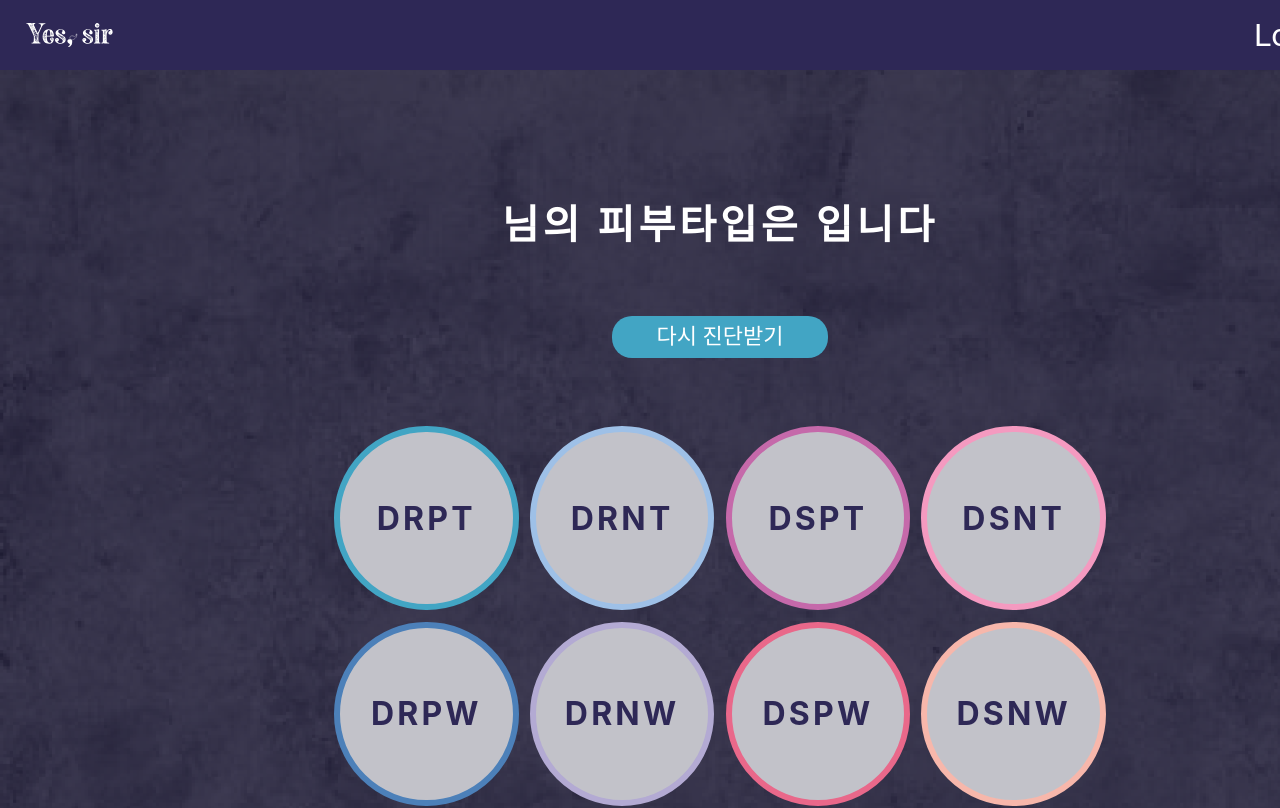
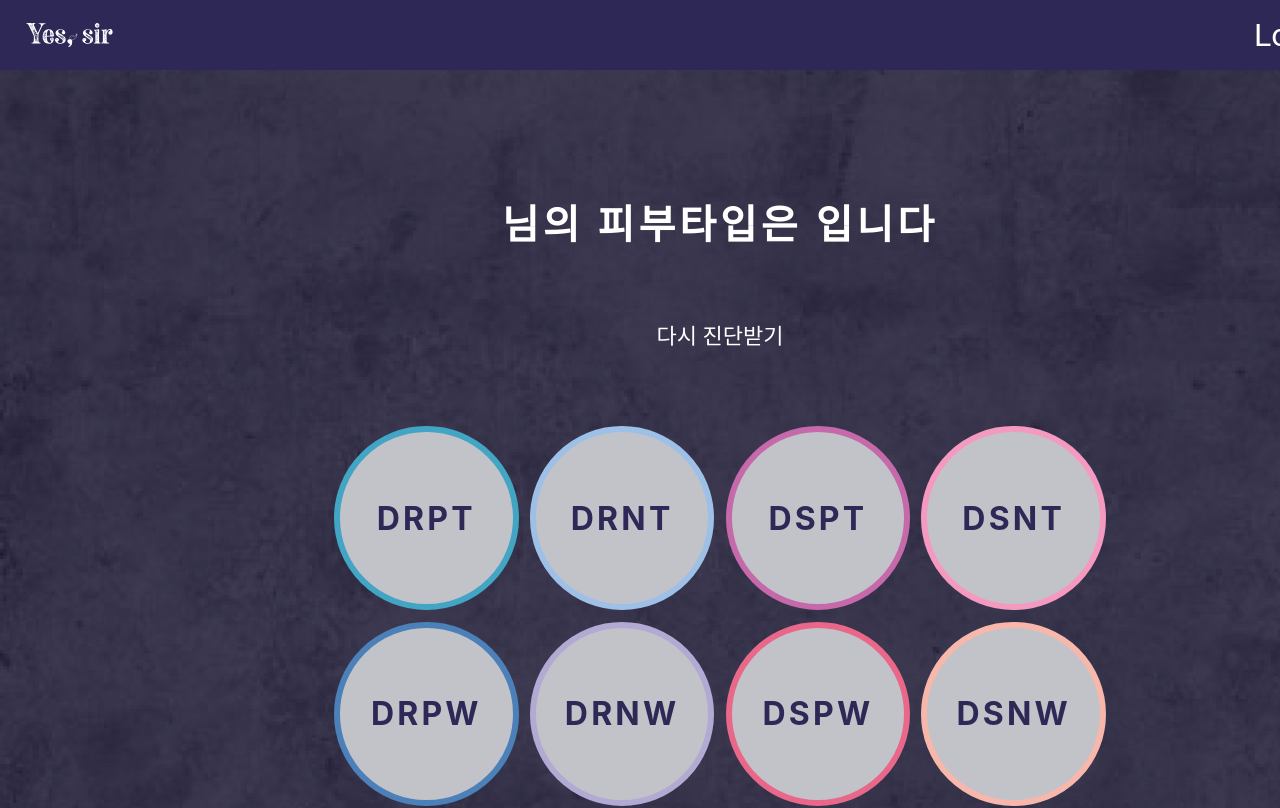
Before and after one commit to yes1sir/Yes1sir-Client, a React (Vite) app: page /HomeLogin in a window 1280 px wide. Shown: the top 808 px of the page. Built offline with nearby package versions, Linux system fonts and the light colour scheme.

Commit message:
refactor: HomeLogin page 다시 진단받기 버튼 navigate 및 bgColor 수정

```diff
--- a/src/components/common/HomeLoginBtn.jsx
+++ b/src/components/common/HomeLoginBtn.jsx
@@ -3,10 +3,10 @@ import { homeLoginBtnPropTypes } from "@/types/homeLoginBtnPropTypes";
 
 HomeLoginBtn.propTypes = homeLoginBtnPropTypes;
 
-function HomeLoginBtn({ backgroundColor, color, text, onClick }) {
+function HomeLoginBtn({ $bgColor, color, text, onClick }) {
   return (
     <HomeLoginBtnBox
-      $backgroundcolor={backgroundColor}
+      $backgroundcolor={$bgColor}
       color={color}
       onClick={onClick}
     >
--- a/src/pages/HomeLogin/HomeLogin.jsx
+++ b/src/pages/HomeLogin/HomeLogin.jsx
@@ -1,5 +1,5 @@
 import { useState, useEffect } from "react";
-import { useLocation } from "react-router-dom";
+import { useLocation, useNavigate } from "react-router-dom";
 import styled from "styled-components";
 import HomeLoginTitle from "@/components/HomeLogin/HomeLoginTitle";
 import HomeLoginMbti from "@/components/HomeLogin/HomeLoginMbti";
@@ -17,6 +17,7 @@ function HomeLogin() {
   const query = useQuery();
   const skinType = query.get("mbti");
   const [userName, setUserName] = useState("");
+  const navigate = useNavigate();
 
   useEffect(() => {
     const storedUserName = localStorage.getItem("userName");
@@ -24,6 +25,7 @@ function HomeLogin() {
       setUserName(storedUserName);
     }
   }, []);
+
   const mbtiCircle = mbtiCircles.find((circle) => circle.text === skinType);
   const textColor = mbtiCircle?.color;
   const initialMbtiCircle = mbtiCircle || mbtiCircles[0];
@@ -54,6 +56,10 @@ function HomeLogin() {
     setSelectedIndex(isSelected ? null : index);
   };
 
+  const handleRetakeTest = () => {
+    navigate("/Test");
+  };
+
   const content = selectedIndex !== null && selectedMbtiCircle && (
     <HomeLoginMbtiContent
       $bgColor={selectedMbtiCircle?.color}
@@ -71,9 +77,10 @@ function HomeLogin() {
         textColor={textColor}
       />
       <HomeLoginBtn
-        backgroundColor="#42A5C4"
+        $bgColor={selectedMbtiCircle?.color}
         color="#FFF"
         text="다시 진단받기"
+        onClick={handleRetakeTest}
       />
       <HomeLoginMbti
         onMbtiClick={handleMbtiClick}
```
